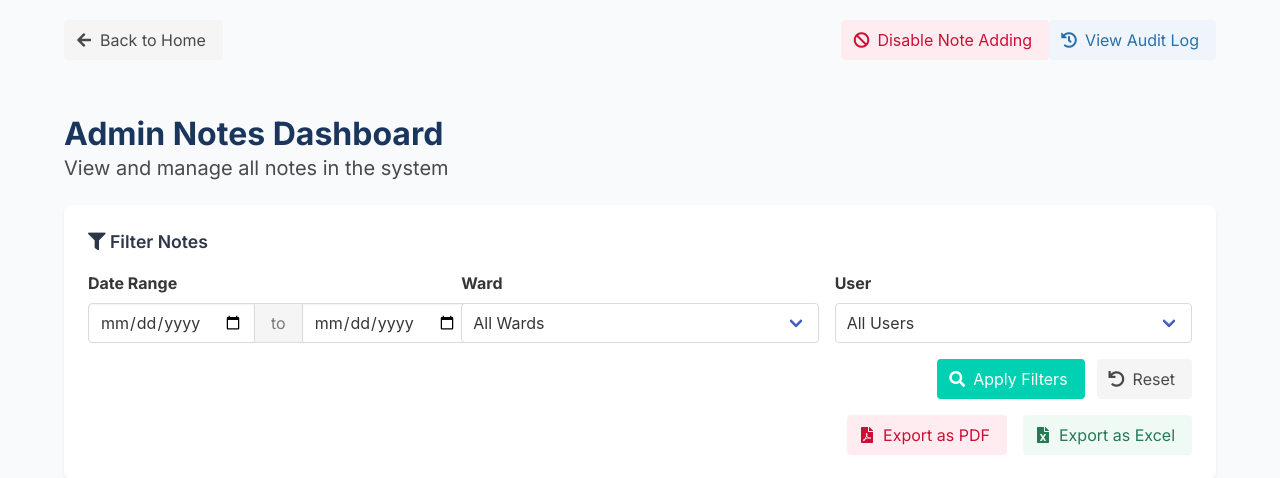
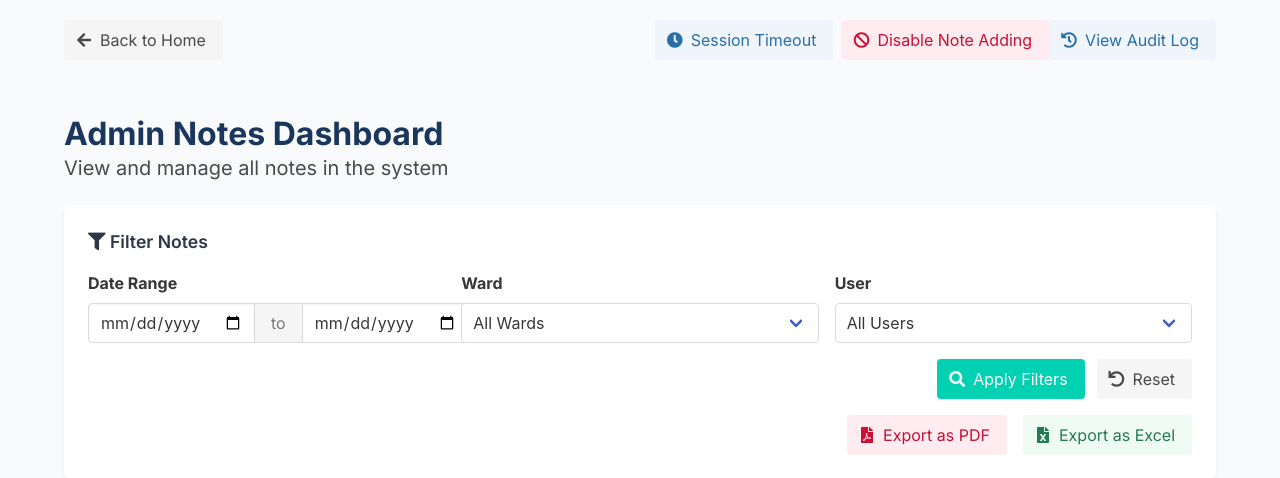
Before and after one commit to blameyourelf/pdf_split, a Flask app: page /admin/notes in a window 1280 px wide. Shown: the top 478 px of the page. Run offline with Flask 2, Linux system fonts and the light colour scheme; a user stored in the database is signed in; data that the repository does not hold is empty; some libraries are stand-ins or nearby versions.

Commit message:
Add session timeout settings and modal to admin notes
- Introduced session timeout functionality to automatically log out inactive users ⏳
- Added timeout settings modal for enabling/disabling and configuring timeout duration ⏲️
- Updated admin notes template to include timeout settings button and modal 📝
- Implemented backend logic to handle timeout settings updates and session checks 🔒

-jags

```diff
--- a/app.py
+++ b/app.py
@@ -149,6 +149,12 @@ class Settings(db.Model):
 
 def get_notes_enabled():
     return Settings.get_setting('notes_enabled', 'true') == 'true'
+
+def get_timeout_enabled():
+    return Settings.get_setting('timeout_enabled', 'true') == 'true'
+
+def get_timeout_minutes():
+    return int(Settings.get_setting('timeout_minutes', '10'))
 
 @login_manager.user_loader
 def load_user(user_id):
@@ -1102,7 +1108,9 @@ def admin_notes():
                           prev_page=paginated_notes.prev_num or page,
                           next_page=paginated_notes.next_num or page,
                           excel_export_available=EXCEL_EXPORT_AVAILABLE,
-                          notes_enabled=get_notes_enabled())
+                          notes_enabled=get_notes_enabled(),
+                          timeout_enabled=get_timeout_enabled(),
+                          timeout_minutes=get_timeout_minutes())
 
 @app.route('/admin/notes/export/<format>')
 @login_required
@@ -1316,6 +1324,55 @@ def export_pdf(data):
         flash(f"PDF export failed: {str(e)}", "error")
         return redirect(url_for('admin_notes'))
 
+@app.before_request
+def store_referrer():
+    # Store referrer for better navigation
+    if request.endpoint and 'static' not in request.endpoint and request.method == 'GET':
+        # Don't store referrers for logout, login or these specific endpoints
+        excluded_endpoints = ['logout', 'login', 'serve_static']
+        if request.endpoint not in excluded_endpoints:
+            session['last_page'] = request.url
+
+@app.before_request
+def check_session_timeout():
+    if current_user.is_authenticated and request.endpoint not in ['static', 'logout']:
+        if get_timeout_enabled():
+            last_active = session.get('last_active', None)
+            timeout_minutes = get_timeout_minutes()
+
+            if last_active is not None:
+                last_active = datetime.fromtimestamp(last_active)
+                if datetime.utcnow() - last_active > timedelta(minutes=timeout_minutes):
+                    logout_user()
+                    flash('Your session has expired due to inactivity')
+                    return redirect(url_for('login'))
+
+            session['last_active'] = datetime.utcnow().timestamp()
+
+@app.route('/admin/timeout_settings', methods=['POST'])
+@login_required
+def update_timeout_settings():
+    if current_user.role != 'admin':
+        flash('Access denied')
+        return redirect(url_for('index'))
+
+    enabled = request.form.get('timeout_enabled') == '1'
+    minutes = request.form.get('timeout_minutes', '10')
+
+    try:
+        minutes = int(minutes)
+        if minutes < 1:
+            raise ValueError("Timeout must be at least 1 minute")
+    except ValueError:
+        flash('Invalid timeout value', 'error')
+        return redirect(url_for('admin_notes'))
+
+    Settings.set_setting('timeout_enabled', str(enabled).lower())
+    Settings.set_setting('timeout_minutes', str(minutes))
+
+    flash('Session timeout settings updated successfully', 'success')
+    return redirect(url_for('admin_notes'))
+
 @click.command('init-db')
 @with_appcontext
 def init_db_command():
@@ -1324,15 +1381,6 @@ def init_db_command():
     click.echo('Database initialized.')
 
 app.cli.add_command(init_db_command)
-
-@app.before_request
-def store_referrer():
-    # Store referrer for better navigation
-    if request.endpoint and 'static' not in request.endpoint and request.method == 'GET':
-        # Don't store referrers for logout, login or these specific endpoints
-        excluded_endpoints = ['logout', 'login', 'serve_static']
-        if request.endpoint not in excluded_endpoints:
-            session['last_page'] = request.url
 
 if __name__ == '__main__':
     with app.app_context():
--- a/templates/admin_notes.html
+++ b/templates/admin_notes.html
@@ -85,6 +85,13 @@
             </div>
             <div class="column is-narrow">
                 <div class="buttons">
+                    <!-- Add timeout settings modal trigger -->
+                    <button class="button is-info is-light" onclick="showTimeoutModal()">
+                        <span class="icon">
+                            <i class="fas fa-clock"></i>
+                        </span>
+                        <span>Session Timeout</span>
+                    </button>
                     <form method="POST" action="{{ url_for('toggle_notes') }}">
                         <input type="hidden" name="csrf_token" value="{{ csrf_token() }}">
                         <button type="submit" class="button {% if notes_enabled %}is-danger{% else %}is-success{% endif %} is-light">
@@ -103,6 +110,54 @@
                 </div>
             </div>
         </div>
+
+        <!-- Add timeout settings modal -->
+        <div class="modal" id="timeout-modal">
+            <div class="modal-background"></div>
+            <div class="modal-card">
+                <header class="modal-card-head">
+                    <p class="modal-card-title">Session Timeout Settings</p>
+                    <button class="delete" aria-label="close" onclick="closeTimeoutModal()"></button>
+                </header>
+                <section class="modal-card-body">
+                    <form id="timeout-form" method="POST" action="{{ url_for('update_timeout_settings') }}">
+                        <input type="hidden" name="csrf_token" value="{{ csrf_token() }}">
+                        <div class="field">
+                            <label class="label">Enable Session Timeout</label>
+                            <div class="control">
+                                <label class="checkbox">
+                                    <input type="checkbox" name="timeout_enabled" value="1"
+                                           {% if timeout_enabled %}checked{% endif %}>
+                                    Automatically log out inactive users
+                                </label>
+                            </div>
+                        </div>
+                        <div class="field">
+                            <label class="label">Timeout Duration (minutes)</label>
+                            <div class="control">
+                                <input class="input" type="number" name="timeout_minutes"
+                                       value="{{ timeout_minutes }}" min="1">
+                            </div>
+                            <p class="help">Users will be logged out after this many minutes of inactivity</p>
+                        </div>
+                    </form>
+                </section>
+                <footer class="modal-card-foot">
+                    <button class="button is-primary" onclick="document.getElementById('timeout-form').submit()">Save Settings</button>
+                    <button class="button" onclick="closeTimeoutModal()">Cancel</button>
+                </footer>
+            </div>
+        </div>
+
+        <script>
+            function showTimeoutModal() {
+                document.getElementById('timeout-modal').classList.add('is-active');
+            }
+
+            function closeTimeoutModal() {
+                document.getElementById('timeout-modal').classList.remove('is-active');
+            }
+        </script>
 
         <h1 class="title">Admin Notes Dashboard</h1>
         <p class="subtitle">View and manage all notes in the system</p>
```
Also changed, not shown: audit.db.
